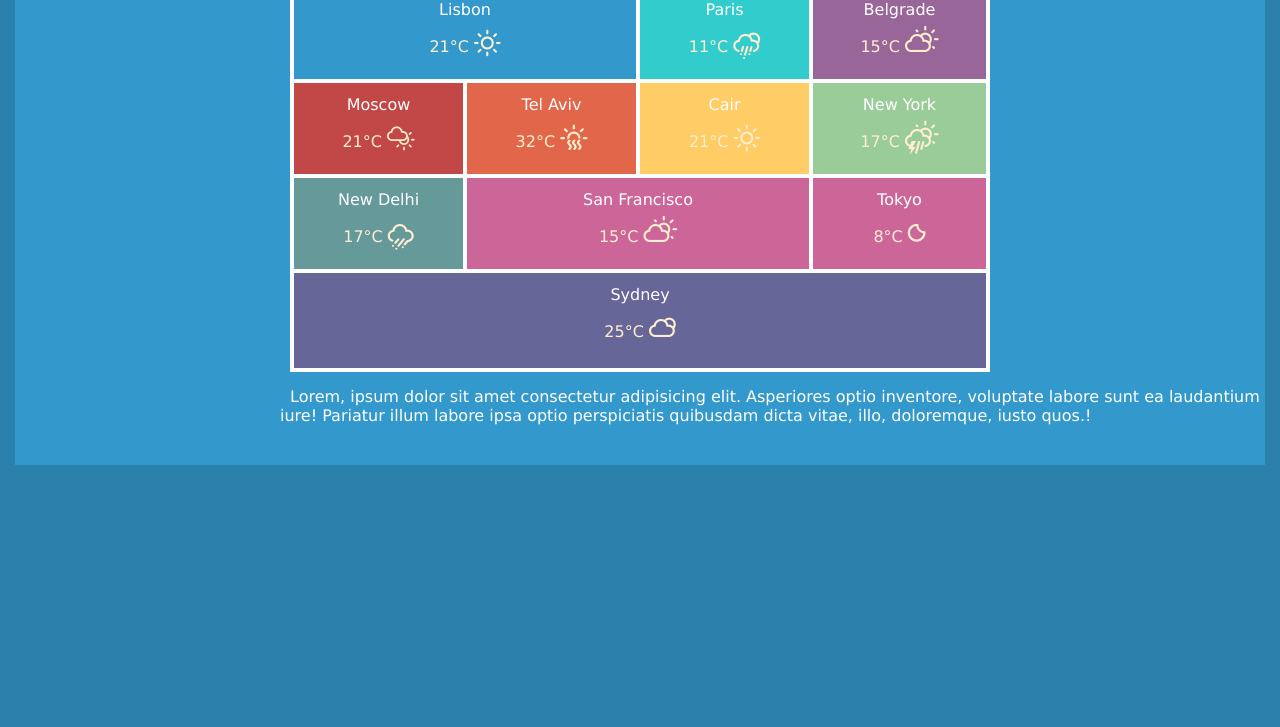
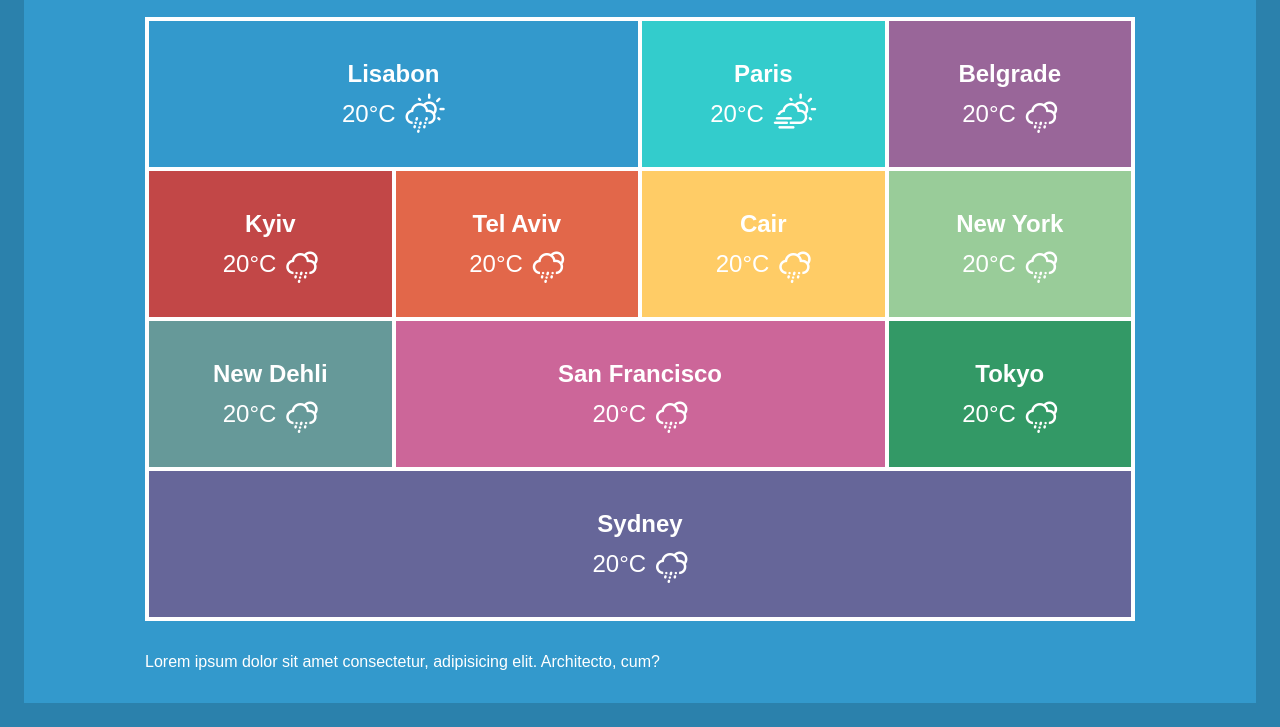
Before and after one commit to ilycher/ilycher.github.io, a plain HTML site: page urok 7/index.html in a window 1280 px wide. Shown: the part 99-826 px from the top of the page. Before the commit the page ends 800 px from the top, so only its background shows below. Drawn offline with Linux system fonts and the light colour scheme; files whose address does not match are found by name.

Commit message:
Update index.html

```diff
--- a/urok 7/index.html
+++ b/urok 7/index.html
@@ -3,86 +3,96 @@
   <head>
     <meta charset="UTF-8" />
     <meta name="viewport" content="width=device-width, initial-scale=1.0" />
-    <link rel="stylesheet" href="style.css" />
-
-    <title>Forecast</title>
+    <link rel="stylesheet" href="css/style.css" />
+    <title>CSS Weather Forecast</title>
   </head>
-  <body class="body">
-    <header>
-      <h1>CSS Weather Forecast <i class="wi wi-sunset"></i></h1>
+  <body>
+    <header class="header">
+      <h1 class="title">CSS Weather Forecast</h1>
     </header>
     <main class="main">
       <ul class="list">
-        <li class="list__item">
-          <h2 class="list__item__h2">Lisbon</h2>
-          <span class="list__item__text"
-            >21°C <i class="wi wi-day-sunny"></i
-          ></span>
+        <li class="list__item city">
+          <h2 class="city__name">Lisabon</h2>
+          <div class="city__row">
+            <span class="city__deg">20&deg;C</span>
+            <i class="city__icon wi wi wi-day-rain-mix"></i>
+          </div>
         </li>
-        <li class="list__item">
-          <h2 class="list__item__h2">Paris</h2>
-          <span class="list__item__text"
-            >11°C <i class="wi wi-night-hail"></i
-          ></span>
+        <li class="list__item city">
+          <h2 class="city__name">Paris</h2>
+          <div class="city__row">
+            <span class="city__deg">20&deg;C</span>
+            <i class="city__icon wi wi-day-cloudy-windy"></i>
+          </div>
         </li>
-        <li class="list__item">
-          <h2 class="list__item__h2">Belgrade</h2>
-          <span class="list__item__text"
-            >15°C <i class="wi wi-day-cloudy"></i
-          ></span>
+        <li class="list__item city">
+          <h2 class="city__name">Belgrade</h2>
+          <div class="city__row">
+            <span class="city__deg">20&deg;C</span>
+            <i class="city__icon wi wi-night-sleet"></i>
+          </div>
         </li>
-        <li class="list__item">
-          <h2 class="list__item__h2">Moscow</h2>
-          <span class="list__item__text"
-            >21°C <i class="wi wi-day-cloudy-high"></i
-          ></span>
+        <li class="list__item city">
+          <h2 class="city__name">Kyiv</h2>
+          <div class="city__row">
+            <span class="city__deg">20&deg;C</span>
+            <i class="city__icon wi wi-night-sleet"></i>
+          </div>
         </li>
-        <li class="list__item">
-          <h2 class="list__item__h2">Tel Aviv</h2>
-          <span class="list__item__text">32°C <i class="wi wi-hot"></i></span>
+        <li class="list__item city">
+          <h2 class="city__name">Tel Aviv</h2>
+          <div class="city__row">
+            <span class="city__deg">20&deg;C</span>
+            <i class="city__icon wi wi-night-sleet"></i>
+          </div>
         </li>
-        <li class="list__item">
-          <h2 class="list__item__h2">Cair</h2>
-          <span class="list__item__text"
-            >21°C <i class="wi wi-day-sunny"></i
-          ></span>
+        <li class="list__item city">
+          <h2 class="city__name">Cair</h2>
+          <div class="city__row">
+            <span class="city__deg">20&deg;C</span>
+            <i class="city__icon wi wi-night-sleet"></i>
+          </div>
         </li>
-        <li class="list__item">
-          <h2 class="list__item__h2">New York</h2>
-          <span class="list__item__text"
-            >17°C <i class="wi wi-day-thunderstorm"></i
-          ></span>
+        <li class="list__item city">
+          <h2 class="city__name">New York</h2>
+          <div class="city__row">
+            <span class="city__deg">20&deg;C</span>
+            <i class="city__icon wi wi-night-sleet"></i>
+          </div>
         </li>
-        <li class="list__item ">
-          <h2 class="list__item__h2">New Delhi</h2>
-          <span class="list__item__text"
-            >17°C <i class="wi wi-rain-wind"></i
-          ></span>
+        <li class="list__item city">
+          <h2 class="city__name">New Dehli</h2>
+          <div class="city__row">
+            <span class="city__deg">20&deg;C</span>
+            <i class="city__icon wi wi-night-sleet"></i>
+          </div>
         </li>
-        <li class="list__item">
-          <h2 class="list__item__h2">San Francisco</h2>
-          <span class="list__item__text"
-            >15°C <i class="wi wi-day-cloudy"></i
-          ></span>
+        <li class="list__item city">
+          <h2 class="city__name">San Francisco</h2>
+          <div class="city__row">
+            <span class="city__deg">20&deg;C</span>
+            <i class="city__icon wi wi-night-sleet"></i>
+          </div>
         </li>
-        <li class="list__item">
-          <h2 class="list__item__h2">Tokyo</h2>
-          <span class="list__item__text"
-            >8°C <i class="wi wi-night-clear"></i
-          ></span>
+        <li class="list__item city">
+          <h2 class="city__name">Tokyo</h2>
+          <div class="city__row">
+            <span class="city__deg">20&deg;C</span>
+            <i class="city__icon wi wi-night-sleet"></i>
+          </div>
         </li>
-        <li class="list__item">
-          <h2 class="list__item__h2">Sydney</h2>
-          <span class="list__item__text"
-            >25°C <i class="wi wi-night-cloudy"></i
-          ></span>
+        <li class="list__item city">
+          <h2 class="city__name">Sydney</h2>
+          <div class="city__row">
+            <span class="city__deg">20&deg;C</span>
+            <i class="city__icon wi wi-night-sleet"></i>
+          </div>
         </li>
       </ul>
     </main>
     <footer class="footer">
-      <span class="footer__text"
-        >Lorem, ipsum dolor sit amet consectetur adipisicing elit. Asperiores optio inventore, voluptate labore sunt ea laudantium iure! Pariatur illum labore ipsa optio perspiciatis quibusdam dicta vitae, illo, doloremque, iusto quos.!</span
-      >
+      Lorem ipsum dolor sit amet consectetur, adipisicing elit. Architecto, cum?
     </footer>
   </body>
 </html>
```
